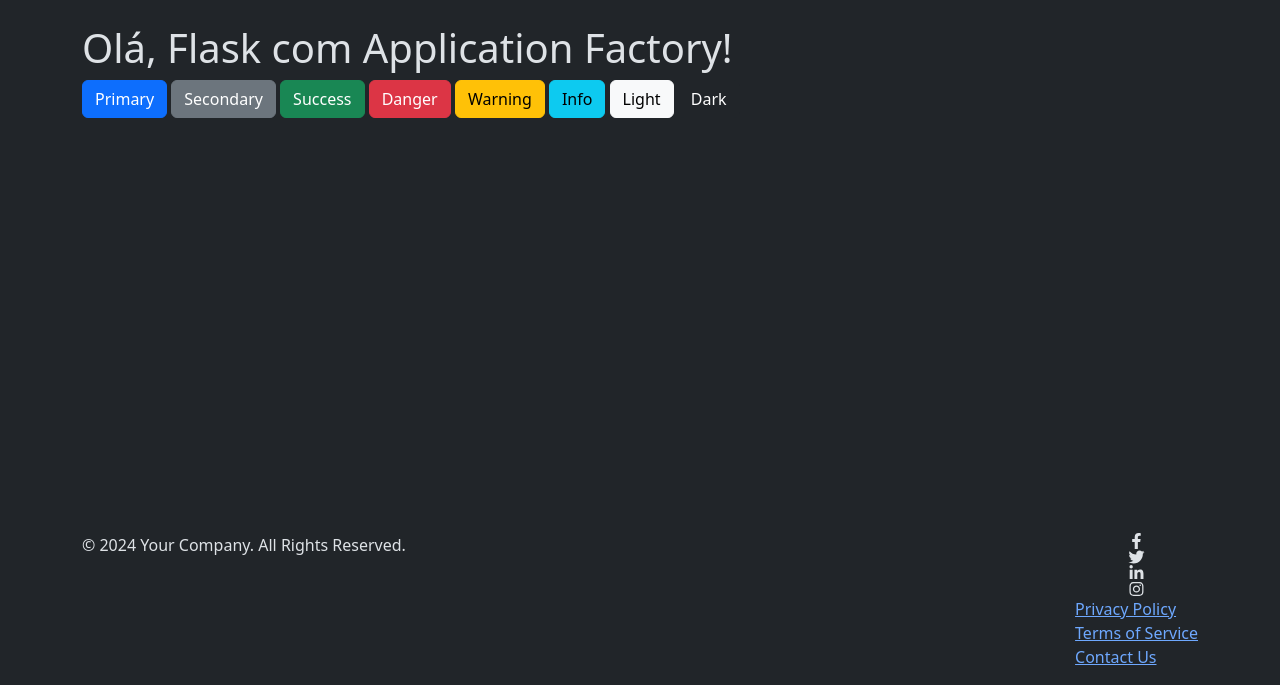
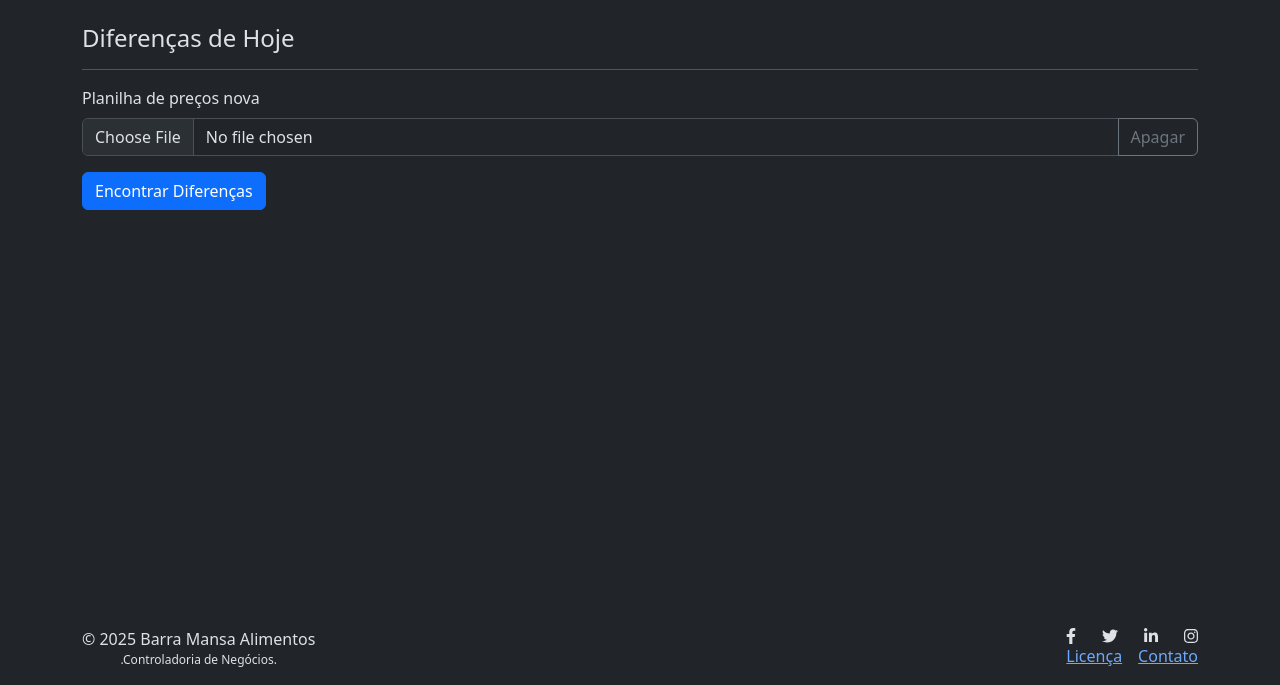
Before and after one commit to murilocunha-bm/web-diff-tabela-preco, a Flask app: page / in a window 1280 px wide. Shown: the part 115-800 px from the top of the page. Run offline with Flask 3, Linux system fonts and the light colour scheme; some libraries are stand-ins or nearby versions.

Commit message:
💪 ftr: Adicao da interacao do HTML com o Flask

```diff
--- a/app/routes/route_main.py
+++ b/app/routes/route_main.py
@@ -1,4 +1,5 @@
-from flask import Blueprint, render_template
+from flask import Blueprint, render_template, request
+import pandas as pd
 
 
 main_bp = Blueprint(
@@ -15,6 +16,39 @@ def home():
     return render_template("/tab_preco/index.html")
 
 
+@main_bp.route("/diferencas", methods=["POST"])
+def diferencas():
+    if "file" not in request.files or request.files["file"].filename == "":
+        return "⚠️ Nenhum arquivo selecionado. Por favor, escolha uma planilha!"
+
+    # pega o arquivo enviado
+    file = request.files["file"]
+
+    if not file:
+        return "Nenhum arquivo enviado!"
+
+    # carrega a planilha enviada
+    df_novo = pd.read_excel(file)
+
+    # planilha de referência (poderia vir do banco ou de outro arquivo)
+    df_ref = pd.DataFrame({
+        "Produto": ["Arroz", "Feijão", "Macarrão", "Óleo"],
+        "Preço": [10.0, 7.5, 6.0, 8.0]
+    })
+
+    # junta pelo nome do produto
+    df_merge = df_ref.merge(df_novo, on="Produto", suffixes=("_ref", "_novo"))
+
+    # encontra diferenças de preço
+    df_diff = df_merge[df_merge["Preço_ref"] != df_merge["Preço_novo"]]
+
+    if df_diff.empty:
+        return "Nenhuma diferença encontrada ✅"
+
+    # converte resultado em HTML para exibir no navegador
+    return df_diff.to_html(index=False, classes="table table-striped")
+
+
 # @main_bp.route("/nova")
 # def nova():
 #     return render_template(".html")
--- a/app/templates/base.html
+++ b/app/templates/base.html
@@ -31,6 +31,7 @@
 
     <body>
         <div class="container h-100">
+            <!-- style=" background-color: #2e2e2e"> -->
 
             <!-- Your page content -->
             {% block content %}
@@ -43,23 +44,29 @@
     </body>
 
     <!-- Footer -->
+
     <footer class="footer mt-3 mb-3">
         <div class="container">
-            <div class="d-flex flex-wrap justify-content-between">
-                <div class="d-flex flex-column justify-content-start">
-                    <p>&copy; 2024 Your Company. All Rights Reserved.</p>
+            <div class="d-flex flex-row justify-content-between align-items-center">
+                <!-- Esquerda -->
+                <div class="d-flex flex-column text-center">
+                    <p class="mb-0">&copy; 2025 Barra Mansa Alimentos</p>
+                    <span class="mb-0" style="font-size: 12px;">.Controladoria de Negócios.</span>
                 </div>
-                <div class="d-flex flex-column justify-content-end align-items-right">
-                    <div class="d-flex flex-column">
+                <!-- Direita -->
+                <div class="d-flex flex-column align-items-end">
+                    <!-- Ícones sociais -->
+                    <div class="d-flex justify-content-between w-100">
                         <a href="#" class="fab fa-facebook-f" title="Facebook"></a>
                         <a href="#" class="fab fa-twitter" title="Twitter"></a>
                         <a href="#" class="fab fa-linkedin-in" title="LinkedIn"></a>
                         <a href="#" class="fab fa-instagram" title="Instagram"></a>
                     </div>
-                    <div class="d-flex flex-column align-items-right">
-                        <a href="#">Privacy Policy</a>
-                        <a href="#">Terms of Service</a>
-                        <a href="#">Contact Us</a>
+
+                    <!-- Links extras (abaixo) -->
+                    <div class="d-flex gap-3">
+                        <a href="#">Licença</a>
+                        <a href="#">Contato</a>
                     </div>
                 </div>
             </div>
--- a/app/templates/tab_preco/index.html
+++ b/app/templates/tab_preco/index.html
@@ -3,15 +3,44 @@
 
 {% block content %}
 
-    <h1>Olá, Flask com Application Factory!</h1>
+    <h4>Diferenças de Hoje</h4>
+    <hr>
 
-    <button type="button" class="btn btn-primary">Primary</button>
-    <button type="button" class="btn btn-secondary">Secondary</button>
-    <button type="button" class="btn btn-success">Success</button>
-    <button type="button" class="btn btn-danger">Danger</button>
-    <button type="button" class="btn btn-warning">Warning</button>
-    <button type="button" class="btn btn-info">Info</button>
-    <button type="button" class="btn btn-light">Light</button>
-    <button type="button" class="btn btn-dark">Dark</button>
+    <form id="formPlanilha" action="/diferencas" method="POST" enctype="multipart/form-data">
+        <div class="mb-3">
+            <label for="formFile" class="form-label">Planilha de preços nova</label>
+            <div class="input-group">
+                <input class="form-control" type="file" id="formFile" name="file" accept=".xlsx">
+                <button class="btn btn-outline-secondary" type="reset">Apagar</button>
+            </div>
+        </div>
+
+        <!-- Botão que dispara popover se nenhum arquivo selecionado -->
+        <button type="submit" class="btn btn-primary" id="btnDiff" data-bs-toggle="popover"
+                data-bs-trigger="manual" data-bs-content="⚠️ Nenhum arquivo selecionado!">
+            Encontrar Diferenças
+        </button>
+    </form>
+
+    <!-- Bootstrap JS e Popper.js -->
+    <script src="https://cdn.jsdelivr.net/npm/@popperjs/core@2.11.8/dist/umd/popper.min.js"></script>
+    <script src="https://cdn.jsdelivr.net/npm/bootstrap@5.3.3/dist/js/bootstrap.min.js"></script>
+
+    <script>
+        const btn = document.getElementById("btnDiff");
+        const inputFile = document.getElementById("formFile");
+        const popover = new bootstrap.Popover(btn);
+
+        btn.addEventListener(
+            "click", function(event) {
+                if (!inputFile.value) {
+                    event.preventDefault();  // cancela o envio do form
+                    popover.show();          // mostra popover
+                } else {
+                    popover.hide();          // esconde popover se arquivo selecionado
+                }
+            }
+        );
+    </script>
 
 {% endblock content %}
--- a/pyproject.toml
+++ b/pyproject.toml
@@ -7,5 +7,7 @@ requires-python = ">=3.13"
 dependencies = [
     "bootstrap-flask>=2.5.0",
     "flask>=3.1.2",
+    "openpyxl>=3.1.5",
+    "pandas>=2.3.2",
     "python-dotenv>=1.1.1",
 ]
```
Also changed, not shown: app/static/styles/style.css (+4 -4 lines), 1 other file.
